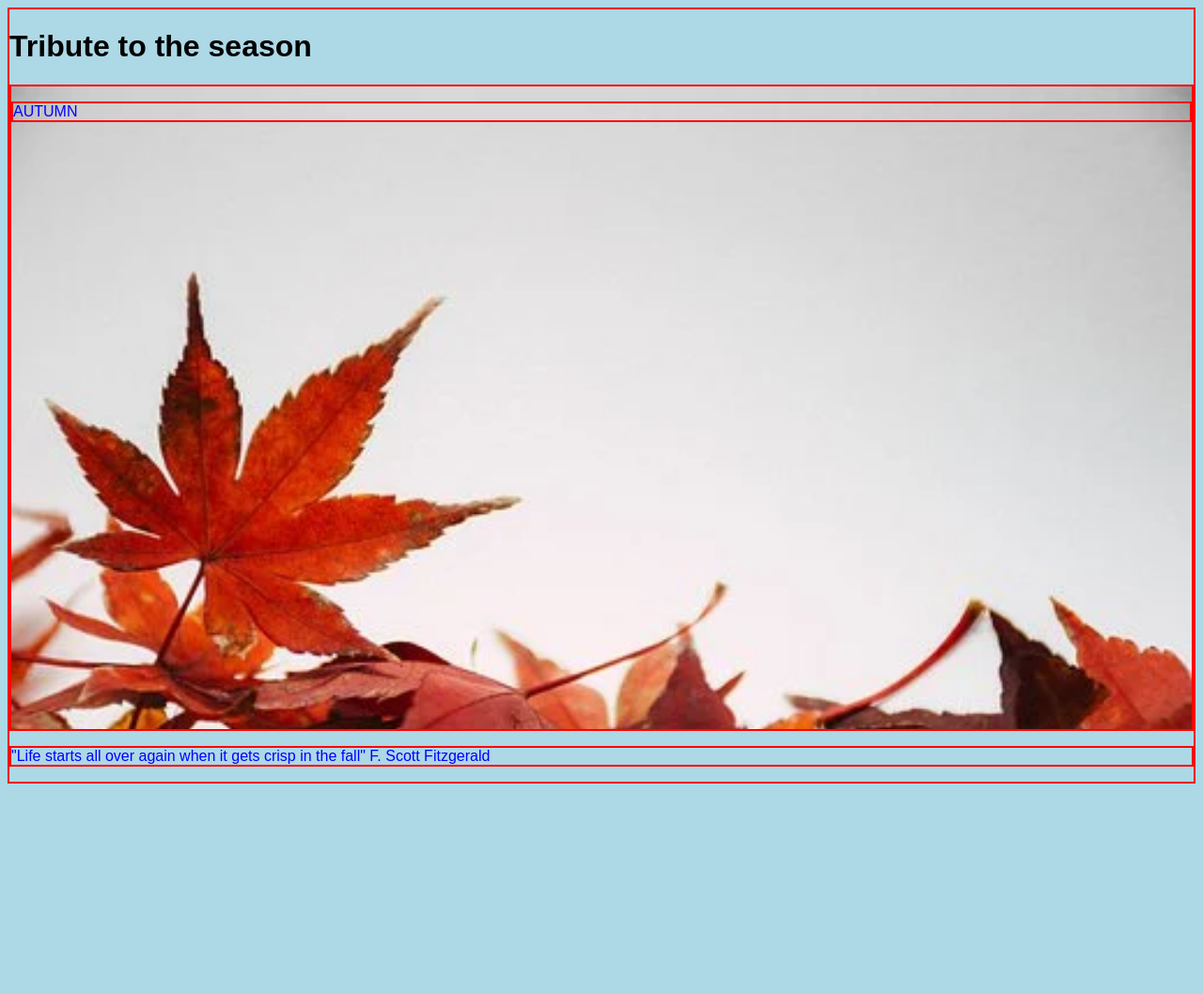
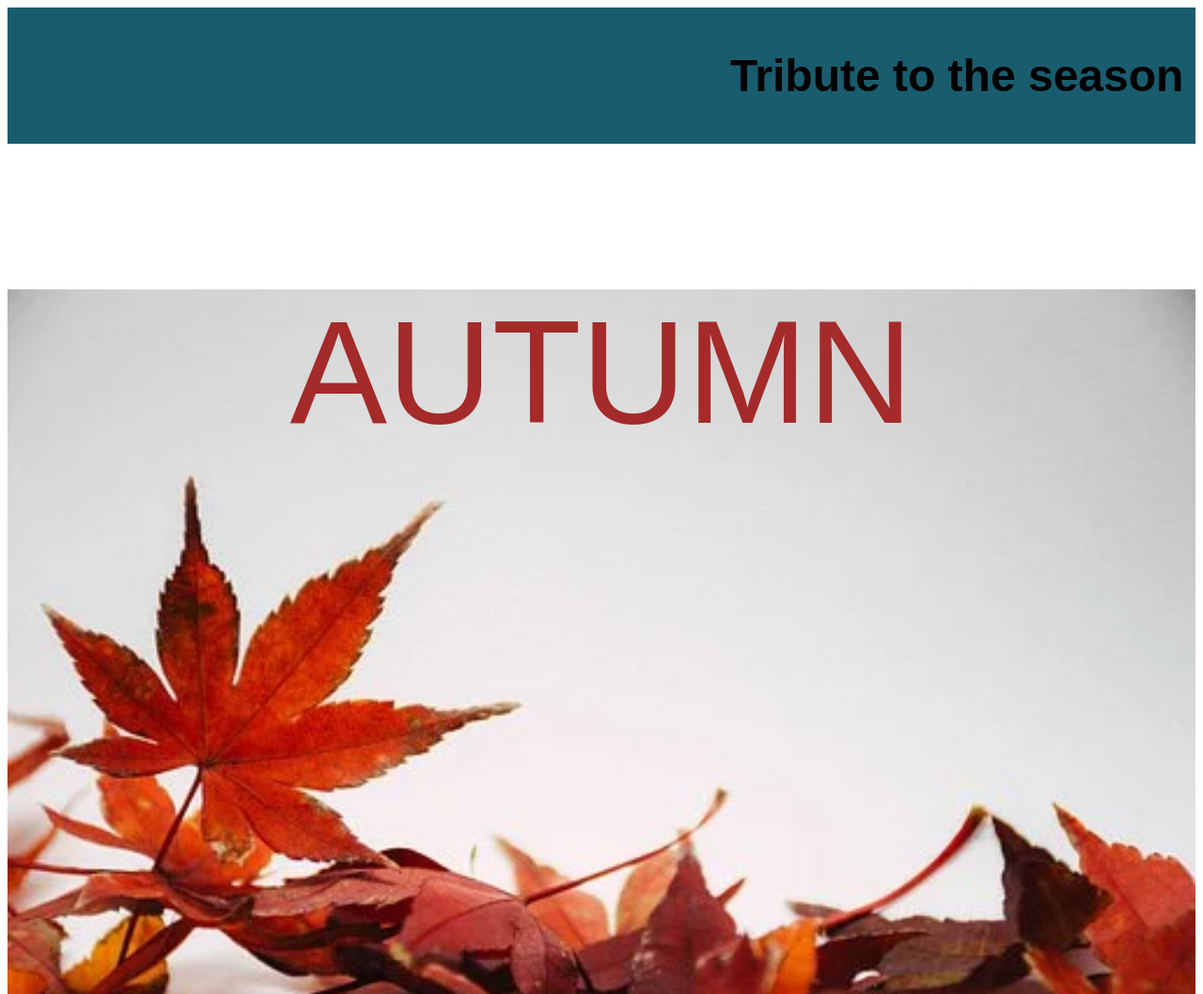
Before and after one commit to KatharinaSimma/CF-CSS-DAY04-Katharina-ChristianF, a plain HTML site: page Exercise One/index.html in a window 1280 px wide. Shown: the top 1058 px of the page at 94% size. Before the commit the page ends 842 px from the top, so only its background shows below. Drawn offline with Linux system fonts and the light colour scheme.

Commit message:
style finish

```diff
--- a/Exercise One/style.sass
+++ b/Exercise One/style.sass
@@ -1,23 +1,36 @@
 $font-stack: sans-serif
 $primary-color: black
-$background-color: lightblue
+$background-color: rgb(25,92,110)
 
 
 body
     font: 100% $font-stack
     color: $primary-color
-    background-color: $background-color
-
-    border: solid 2px red
-
 
 p
-    color: blue
-    border: solid 2px red
+    color: white
+    text-align: center
 
 main
-
     background-image: url(leaves.webP)
     background-size: 100%
-    padding-bottom: 50%;
-    border: solid 2px red
+    padding-bottom: 33%;
+
+    font-size: 155px
+
+main p
+        color: brown
+
+header
+    background-color: $background-color
+    padding: 1%;
+    text-align: right;
+    font-size: 150%;
+    margin: 0;
+
+footer
+    background-color: $background-color
+    padding: 1%;
+    text-align: right;
+    font-size: 150%;
+    margin: 0;
```
Also changed, not shown: Exercise One/index.html (line endings or trailing spaces), Exercise One/style.css, 1 other file.
